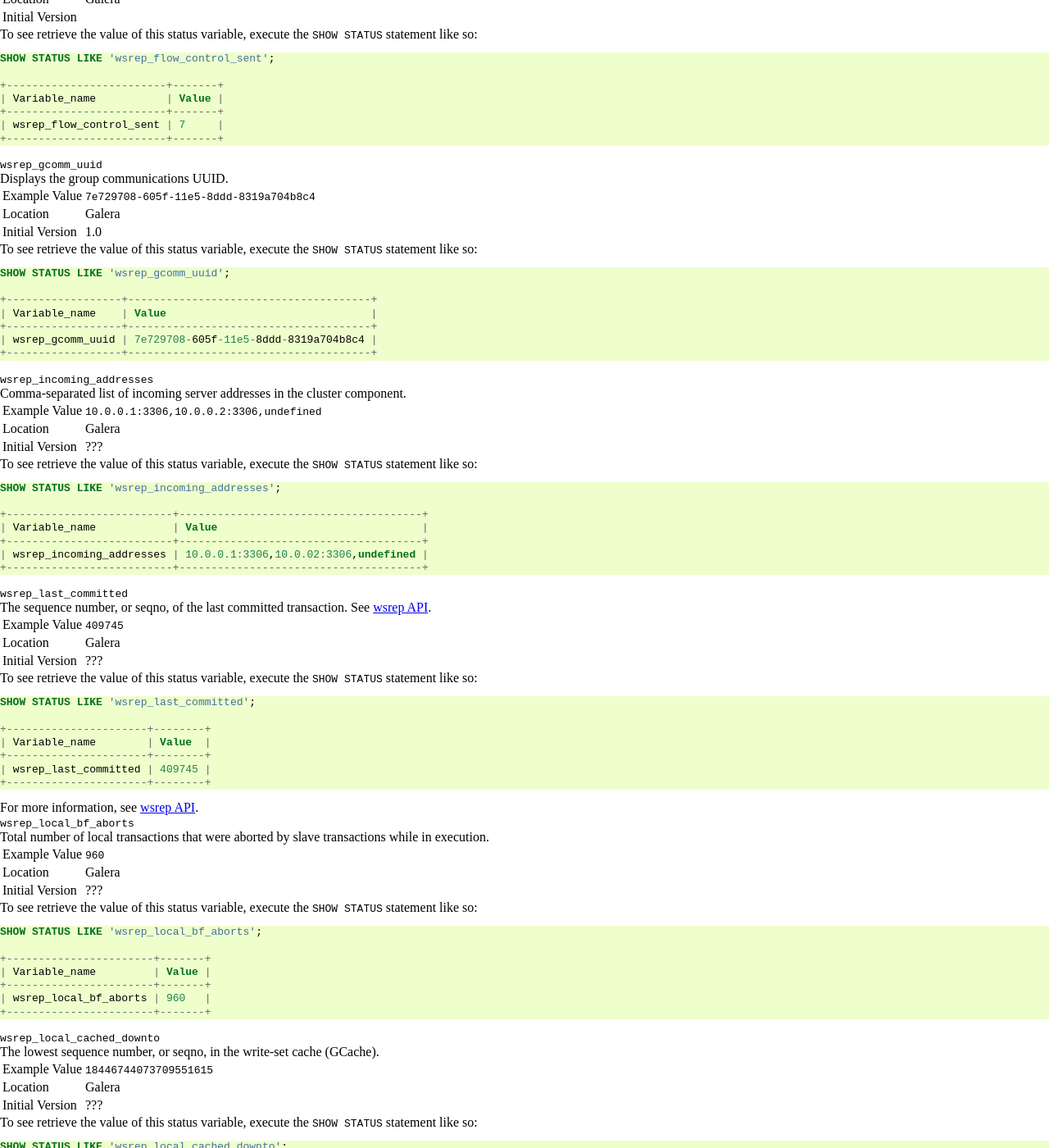
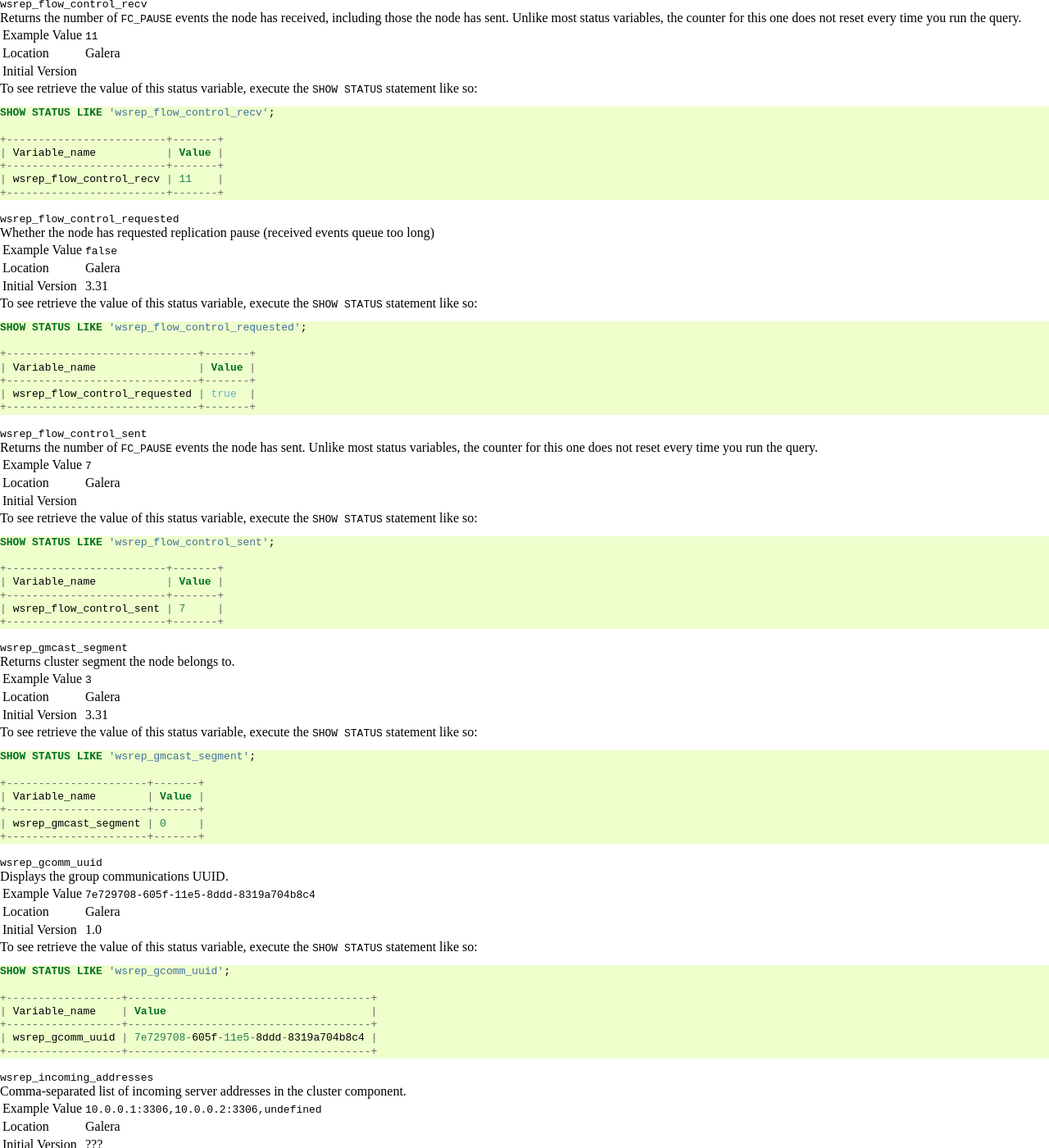
Before and after one commit to codership/documentation, a Sphinx documentation site: the page built from galeracluster/source/documentation/galera-status-variables.rst, in a window 1280 px wide and 1400 px high, scrolled down 8087 px. Shown: the whole window at 82% size. Built offline with Sphinx 7.4.7, drawn with Linux system fonts in a browser that asks for light colours; comment, search, counter and statistics services are not loaded; some of the changed text lies outside the part shown.

Commit message:
Added description of newly added variables:  - wsrep_flow_control_active  - wsrep_flow_control_requested  - wsrep_gmcast_segment
Refs codership/galera-bugs#536
Refs codership/galera-bugs#537

```diff
--- a/galeracluster/source/documentation/galera-status-variables.rst
+++ b/galeracluster/source/documentation/galera-status-variables.rst
@@ -84,11 +84,14 @@ This distinction is of importance for developers only.  For convenience, all sta
    ":ref:`wsrep_evs_evict_list <wsrep_evs_evict_list>`", "Galera", "", "3.0"
    ":ref:`wsrep_evs_repl_latency <wsrep_evs_repl_latency>`", "Galera", "", "3.0"
    ":ref:`wsrep_evs_state <wsrep_evs_state>`", "Galera", "", "3.8"
+   ":ref:`wsrep_flow_control_active <wsrep_flow_control_active>`", "Galera", "``false``", "3.31"
    ":ref:`wsrep_flow_control_paused <wsrep_flow_control_paused>`", "Galera", "``0.184353``", "1.0"
    ":ref:`wsrep_flow_control_paused_ns <wsrep_flow_control_paused_ns>`", "Galera", "``20222491180``", "1.0"
    ":ref:`wsrep_flow_control_recv <wsrep_flow_control_recv>`", "Galera", "``11``", "1.0"
+   ":ref:`wsrep_flow_control_requested <wsrep_flow_control_requested>`", "Galera", "``false``", "3.31"
    ":ref:`wsrep_flow_control_sent <wsrep_flow_control_sent>`", "Galera", "``7`` ", "1.0"
    ":ref:`wsrep_gcomm_uuid <wsrep_gcomm_uuid>`", "Galera", "", "1.0"
+   ":ref:`wsrep_gmcast_seqment <wsrep_gmcast_segment>`", "Galera", "2", "3.31"
    ":ref:`wsrep_incoming_addresses <wsrep_incoming_addresses>`", "Galera", "", "1.0"
    ":ref:`wsrep_last_committed <wsrep_last_committed>`", "Galera", "``409745`` ", "1.0"
    ":ref:`wsrep_local_bf_aborts <wsrep_local_bf_aborts>`", "Galera", "``960`` ", "1.0"
@@ -720,6 +723,35 @@ To see retrieve the value of this status variable, execute the ``SHOW STATUS`` s
    +-----------------+-------------+
 
 
+.. _`wsrep_flow_control_active`:
+.. rst-class:: section-heading
+.. rubric:: ``wsrep_flow_control_active``
+
+.. index::
+   pair: Status Variables; wsrep_flow_control_active
+
+Whether flow cotrol is currently active (replication paused) in the cluster.
+
+.. csv-table::
+   :class: doc-options
+
+   "Example Value", "``false``"
+   "Location", "Galera"
+   "Initial Version", "3.31"
+
+To see retrieve the value of this status variable, execute the ``SHOW STATUS`` statement like so:
+
+.. code-block:: mysql
+
+   SHOW STATUS LIKE 'wsrep_flow_control_paused';
+
+   +---------------------------+----------+
+   | Variable_name             | Value    |
+   +---------------------------+----------+
+   | wsrep_flow_control_active | true     |
+   +---------------------------+----------+
+
+
 .. _`wsrep_flow_control_paused`:
 .. rst-class:: section-heading
 .. rubric:: ``wsrep_flow_control_paused``
@@ -809,6 +841,35 @@ To see retrieve the value of this status variable, execute the ``SHOW STATUS`` s
    +-------------------------+-------+
 
 
+.. _`wsrep_flow_control_requested`:
+.. rst-class:: section-heading
+.. rubric:: ``wsrep_flow_control_requested``
+
+.. index::
+   pair: Status Variables; wsrep_flow_control_requested
+
+Whether the node has requested replication pause (received events queue too long)
+
+.. csv-table::
+   :class: doc-options
+
+   "Example Value", "``false``"
+   "Location", "Galera"
+   "Initial Version", "3.31"
+
+To see retrieve the value of this status variable, execute the ``SHOW STATUS`` statement like so:
+
+.. code-block:: mysql
+
+   SHOW STATUS LIKE 'wsrep_flow_control_requested';
+
+   +------------------------------+-------+
+   | Variable_name                | Value |
+   +------------------------------+-------+
+   | wsrep_flow_control_requested | true  |
+   +------------------------------+-------+
+
+
 .. _`wsrep_flow_control_sent`:
 .. rst-class:: section-heading
 .. rubric:: ``wsrep_flow_control_sent``
@@ -836,6 +897,35 @@ To see retrieve the value of this status variable, execute the ``SHOW STATUS`` s
    +-------------------------+-------+
    | wsrep_flow_control_sent | 7     |
    +-------------------------+-------+
+
+
+.. _`wsrep_gmcast_segment`:
+.. rst-class:: section-heading
+.. rubric:: ``wsrep_gmcast_segment``
+
+.. index::
+   pair: Status Variables; wsrep_gmcast_segment
+
+Returns cluster segment the node belongs to.
+
+.. csv-table::
+   :class: doc-options
+
+   "Example Value", "``3``"
+   "Location", "Galera"
+   "Initial Version", "3.31"
+
+To see retrieve the value of this status variable, execute the ``SHOW STATUS`` statement like so:
+
+.. code-block:: mysql
+
+   SHOW STATUS LIKE 'wsrep_gmcast_segment';
+
+   +----------------------+-------+
+   | Variable_name        | Value |
+   +----------------------+-------+
+   | wsrep_gmcast_segment | 0     |
+   +----------------------+-------+
 
 
 .. _`wsrep_gcomm_uuid`:
```
